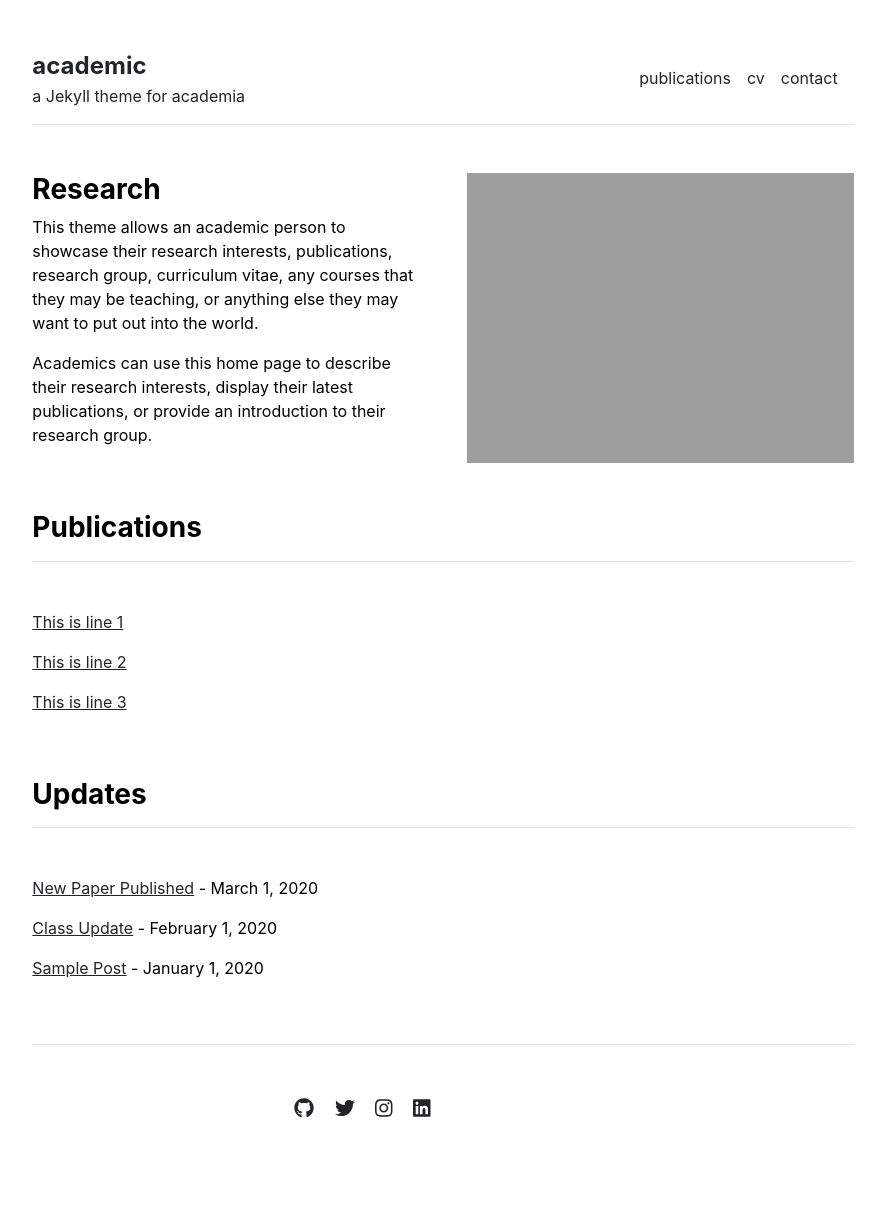
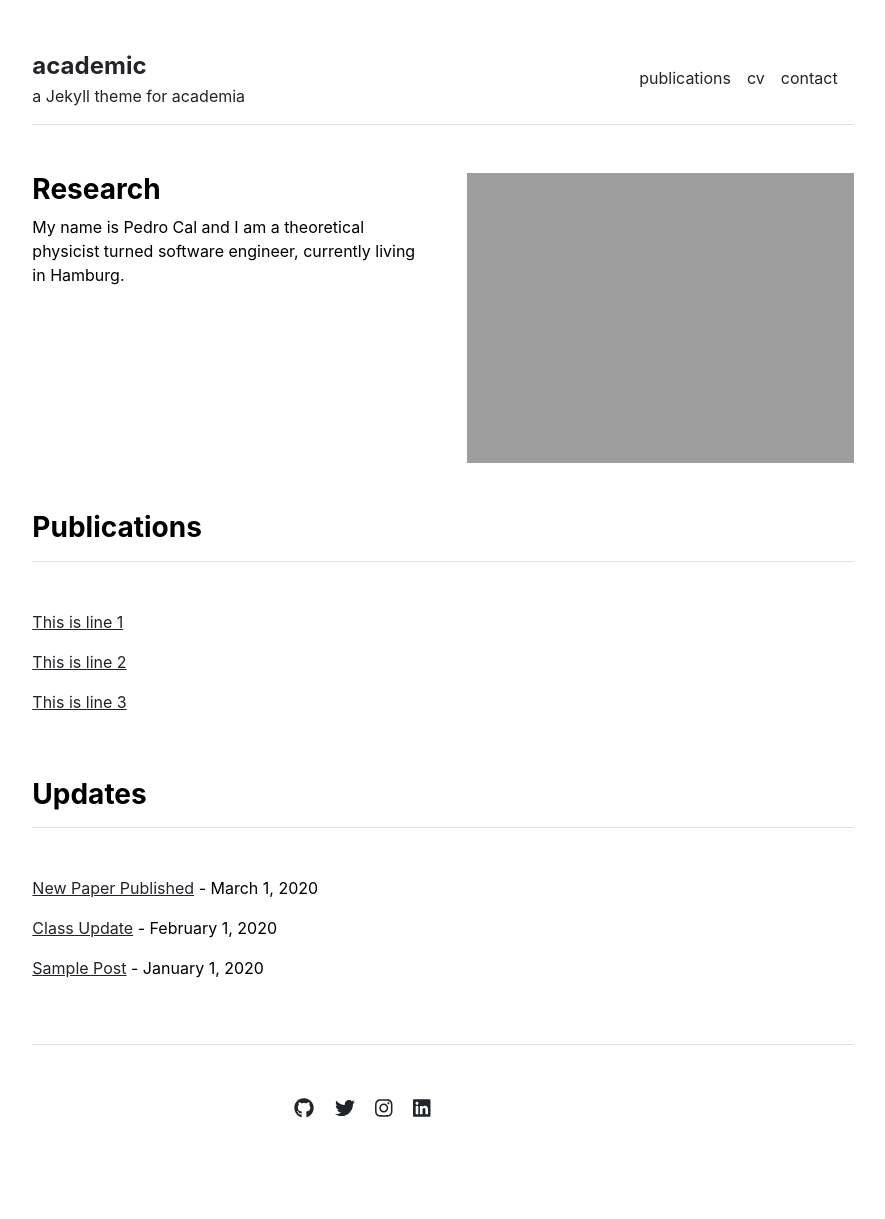
Before and after one commit to pmcal/pmcal.github.io, a Jekyll site: the page built from index.md, in a window 1280 px wide. Shown: the whole page, without its empty margins (197-1082 px from the left). Built offline with Jekyll 4.4.1, drawn with Linux system fonts in a browser that asks for light colours.

Commit message:
Update index.md

```diff
--- a/index.md
+++ b/index.md
@@ -3,6 +3,4 @@ layout: home
 title: "Home"
 ---
 
-This theme allows an academic person to showcase their research interests, publications, research group, curriculum vitae, any courses that they may be teaching, or anything else they may want to put out into the world.
-
-Academics can use this home page to describe their research interests, display their latest publications, or provide an introduction to their research group.
+My name is Pedro Cal and I am a theoretical physicist turned software engineer, currently living in Hamburg.
```
